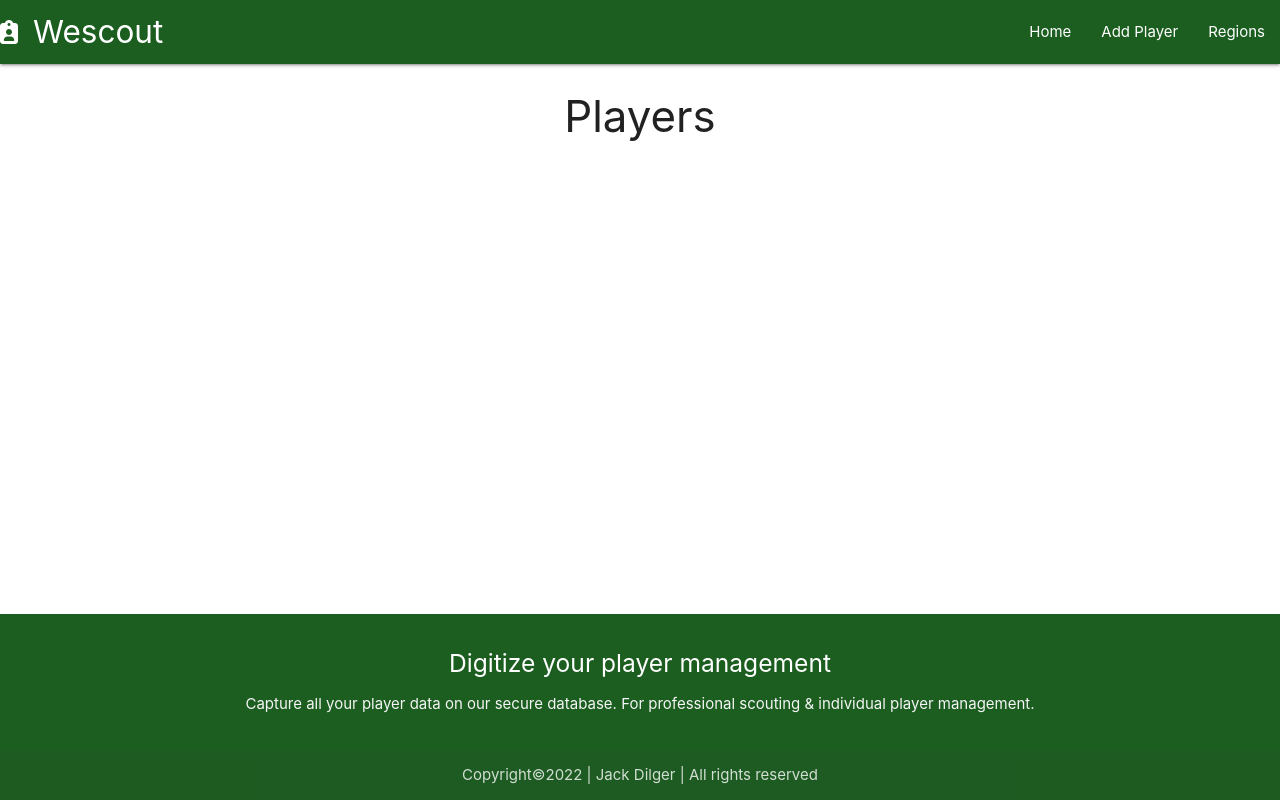
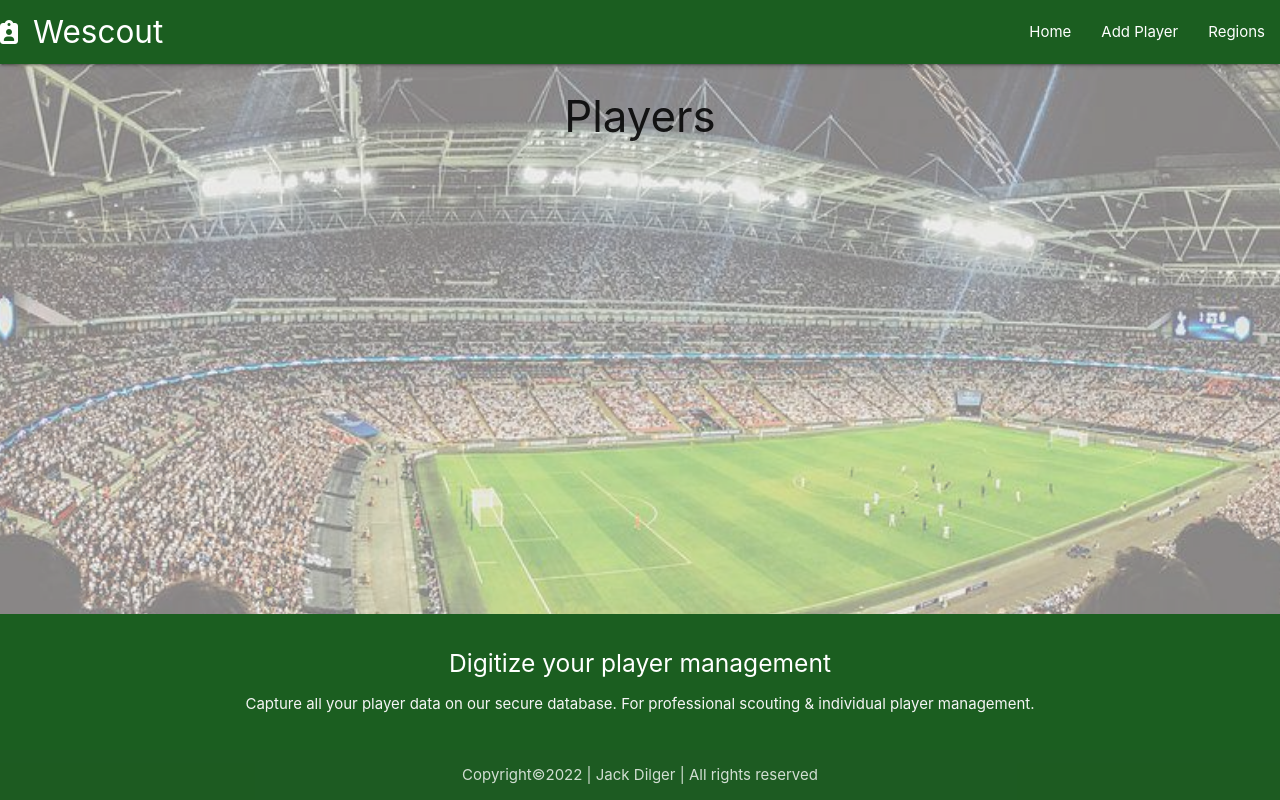
Before and after one commit to JackDilger/Milestone-Project-Three, a Flask app: page / in a window 1280 px wide. Run offline with Flask 2, Linux system fonts and the light colour scheme; some libraries are stand-ins or nearby versions.

Commit message:
Add background image to body

```diff
--- a/wescout/static/css/style.css
+++ b/wescout/static/css/style.css
@@ -2,6 +2,11 @@ body {
     display: flex;
     min-height: 100vh;
     flex-direction: column;
+    background-image: url(../images/wescout-background-image.jpg);
+    background-attachment: fixed;
+    background-position: center;
+    background-repeat: no-repeat;
+    background-size: cover;
   }
 
   main {
```
Also changed, not shown: wescout/static/images/wescout-background-image.jpg (added).
